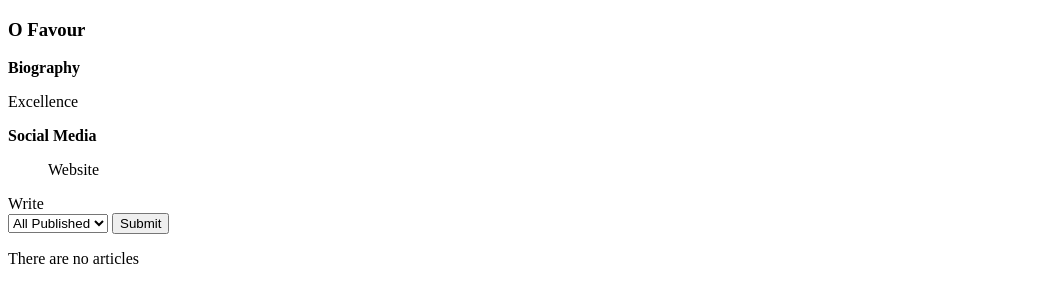
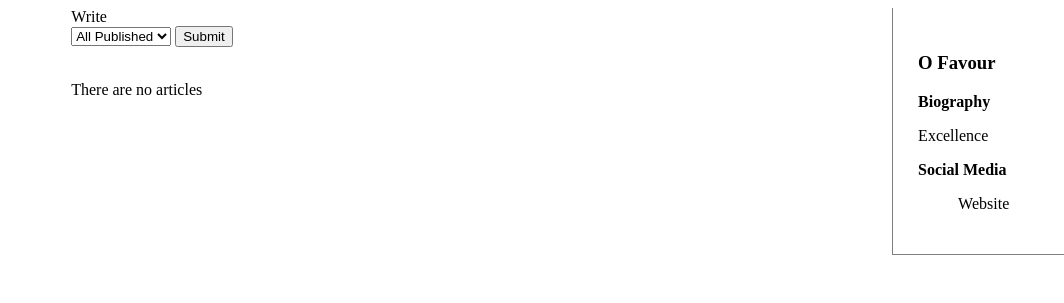
Before and after one commit to favour-olumese/flove_blog, a Django app: page /me/articles/filter in a window 1280 px wide. Shown: the top 303 px of the page, without its empty margins (0-1064 px from the left). Run offline with Django 4.2, Linux system fonts and the light colour scheme; a user stored in the database is signed in; data comes from the database, SQL or seed files in the repository.

Commit message:
Worked on Writer's Detail Page
- Aligned the sidebar and content bar
- Worked on aligment of picture and details of writer

```diff
--- a/blog/templates/blog/writer_detail.html
+++ b/blog/templates/blog/writer_detail.html
@@ -20,14 +20,15 @@
 {% endblock %}
 
 {% block sidebar %}
+    <div class="writer-page-sidebar">
         {% if writer.profile_picture %}
-        <p>{{ writer.profile_picture }}</p>
+            <img src="{{ writer.profile_picture.url }}" alt="" style="width: 120px; border-radius: 50px;">
         {% endif %}
         <h3>{{ writer }}</h3>
 
         {% if writer.bio %}
             <b>Biography</b>
-        <p>{{ writer.bio }}</p>
+            <p>{{ writer.bio|linebreaks }}</p>
         {% endif %}
 
         {% if writer.display_email %}
@@ -47,13 +48,16 @@
                 {% endif %}
             </ul>
         {% endif%}
+    </div>
 {% endblock %}
 
 {% block content %}
-
+<div class="writer-page-body-content" style="padding: 0 5%;">
     {% if request.user == writer.user %}
         <a href="{% url 'new-article' %}">Write</a>
+
         <!-- For filtering articles -->
+
         <form action="{% url 'filter' %}" method="get">
             <select name="article_status" id="filter">
                 <option value="d" {% if article_status == 'd' %}
@@ -72,6 +76,7 @@
 
             <input type="submit" value="Submit">
         </form>
+        <br>
     {% endif %}
 
         {% for article in article_list %}
@@ -81,12 +86,17 @@
                 <div></div>
 
             {% else %}
-            <div style="border-style: solid;">
+                <div style="border: 0.5px solid; padding: 20px; border-radius: 20px;">
                     <a href="{{ article.get_absolute_url }}">
-                    <p>{{ article.title }}</p>
+                        {% if article.article_img %}
+                            <img src="{{ article.article_img.url }}" alt="" style="width: 30%; float: right; border-radius: 30px;">
+                        {% endif %}
+                        <div style="width: 60%;" >
+                            <h3>{{ article.title }}</h3>
+                            <p>{{ article.text|truncatechars_html:150 }}</p>
+                            <small>{{ article.get_article_status_display }}</small>
+                        </div>
                     </a>
-                <small>{{ article.writer }}</small>
-                <small>{{ article.get_article_status_display }}</small>
 
                     <!-- Save/Unsave Article -->
                     <form class="save-form">
@@ -104,11 +114,13 @@
                         <a href="{% url 'delete-article' article.writer.user article.article_url %}">Delete</a>
                     {% endif %}
                 </div>
+                <hr>
             {% endif %}
 
         {% empty %}
         <p>There are no articles</p>
         {% endfor %}
+    </div>
     <div id="check-authenticaton", data-check_authentication="{{ user.is_authenticated|lower }}"></div>
     <div id="login-page-redirect" data-login_page_redirect="{% url 'login' %}?next={{ request.path }}"></div>
 {% endblock %}
--- a/static/css/styles.css
+++ b/static/css/styles.css
@@ -6,6 +6,10 @@ li {
 a {
     text-decoration: none;
     color: black;
+}
+
+a:hover {
+    color: blue;
 }
 
 /* Hide reply box, would be activated using JavaScript */
@@ -37,6 +41,21 @@ a {
 }
 
 
+/* Writer's Page */
+.writer-page-body-content {
+    width: 60%;
+    padding: 5%;
+}
+
+.writer-page-sidebar {
+    width: 26%;
+    float: right;
+    padding: 2%;
+    border-left: 1px gray solid;
+    border-bottom: 1px gray solid;
+}
+
+
 /* Register Form */
 .register-form {
     margin: auto;
```
Also changed, not shown: blog/templates/blog/article_list.html (+11 -2 lines), media/img/user_img/Favour_Olumese_1.jpg (added), media/img/user_img/Favour_Olumese_1_7XNCatX.jpg (added), media/img/user_img/Favour_Olumese_1_9QNRLur.jpg (added), media/img/user_img/Favour_Olumese_1_MvHX4C0.jpg (added), media/img/user_img/Favour_Olumese_1_UqeWsju.jpg (added), media/img/user_img/Favour_Olumese_1_ZPix2IE.jpg (added), media/img/user_img/Favour_Olumese_1_cLwUmKu.jpg (added), media/img/user_img/Favour_Olumese_1_tWctQss.jpg (added), 9 other files. Lines whose indentation alone changed are shown as unchanged.
